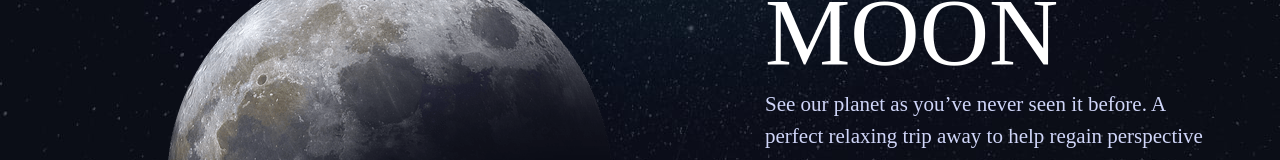
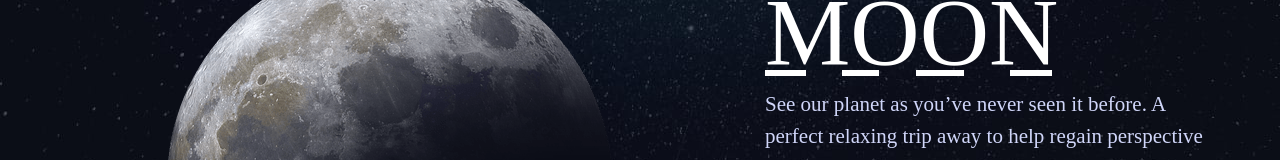
Before and after one commit to oyesolaibrahim/Space-Tourism-Website, a React (Create React App) app: page /destination in a window 1280 px wide. Shown: the part 442-602 px from the top of the page. Built offline with nearby package versions, Linux system fonts and the light colour scheme; a web font is replaced by a local one.

Commit message:
adjustment to the portrait view

```diff
--- a/src/components/Destination-mini-Header/Destination_mini_header.scss
+++ b/src/components/Destination-mini-Header/Destination_mini_header.scss
@@ -13,7 +13,6 @@
     }
     div hr {
         border: 3px solid white;
-        display: none;
         position: absolute;
         top: 64%;
     }
@@ -23,7 +22,9 @@
     }
     div hr.hr-moon {
         width: 41px;
+        display: inline-block;
     }
+
     div p.mars {
         width: 37px;
         height: 19px;
@@ -53,6 +54,14 @@
     }
    }
 
+       .display {
+        display: inline-block;
+    }
+    .no-display {
+        display: none;
+    }
+
+
 @media screen and (max-width:1100px) {
 
     .planet {
--- a/src/components/Destination/Destination.jsx
+++ b/src/components/Destination/Destination.jsx
@@ -15,6 +15,10 @@ const destinationsData = data.destinations
 
 
 const Destination = () => {
+    const [moonBorder, setMoonBorder] = useState(true)
+    const [marsBorder, setMarsBorder] = useState(false)
+    const [europaBorder, setEuropaBorder] = useState(false)
+    const [titanBorder, setTitanBotrder] = useState(false)
     const [image, setImage] = useState(Moon)
     const [name, setName] = useState(destinationsData[0].name)
     const [description, setDescription] = useState(destinationsData[0].description)
@@ -36,6 +40,8 @@ const Destination = () => {
         setDescription(destinationsData[1].description);
         setTravel(destinationsData[1].travel);
         setDistance(destinationsData[1].distance);
+        setMarsBorder(true);
+        setMoonBorder(false);
      }
 
      const europa = () => {
@@ -54,17 +60,20 @@ const Destination = () => {
      }
     const moonMouseOver = () => {
         const moon = document.querySelector(".hr-moon");
-       moon.style.display = "inline-block";
+       moon.classList.add("display");
+       moon.classList.remove("no-display");
     }
 
     const moonMouseLeave = () => {
         const moon = document.querySelector(".hr-moon");
-        moon.style.display = "none";
+        moon.classList.remove("display");
+        moon.classList.add("no-display");
      }
 
      const marsMouseOver = () => {
         const mars = document.querySelector(".hr-mars");
-       mars.style.display = "inline-block";
+        mars.classList.remove("display");
+        mars.classList.add("no-display");
     }
 
     const marsMouseLeave = () => {
@@ -105,19 +114,19 @@ const Destination = () => {
                         <div className="flex planet">
                             <div onClick={moon} className="column">
                                 <p className="moon" onMouseOver={moonMouseOver} onMouseLeave={moonMouseLeave}>Moon</p>
-                                <hr className="hr-moon"></hr>
+                                <hr className="hr-moon display"></hr>
                             </div>
                             <div onClick={mars}>
                                 <p className="mars" onMouseOver={marsMouseOver} onMouseLeave={marsMouseLeave}>Mars</p>
-                                <hr className="hr-mars"></hr>
+                                <hr className="hr-mars display" /*id="mars-display"*/></hr>
                             </div>
                             <div onClick={europa}>
                                 <p className="europa" onMouseOver={europaMouseOver} onMouseLeave={europaMouseLeave}>Europa</p>
-                                <hr className="hr-europa"></hr>
+                                <hr className="hr-europa display"></hr>
                             </div>
                             <div onClick={titan}>
                                 <p className="titan" onMouseOver={titanMouseOver} onMouseLeave={titanMouseLeave}>Titan</p>
-                                <hr className="hr-titan"></hr>
+                                <hr className="hr-titan display"></hr>
                             </div>
                         </div>
                         <div className="specific-planet">
--- a/src/components/Destination/Destination.scss
+++ b/src/components/Destination/Destination.scss
@@ -4,6 +4,18 @@
     display: flex;
     justify-content: space-between;
     align-items: center;
+}
+#moon-display {
+    display: inline-block;
+}
+#mars-display {
+display: inline-block;
+}
+#europa-display {
+    display: inline-block;
+}
+#titan-display {
+    display: inline-block;
 }
 .start {
     justify-content: flex-start;
--- a/src/components/Header/Header.scss
+++ b/src/components/Header/Header.scss
@@ -228,3 +228,25 @@ width: 140px;
         }
     }
 }
+@media screen and (min-width:200px) and (max-height:350px) {
+    header {
+
+        .menu {
+
+        .p-home {
+            margin-top: 100px;
+        }
+        }
+     }
+}
+@media screen and (min-width:200px) and (max-height:300px) {
+    header {
+
+        .menu {
+            height: 100vh;
+        .p-home {
+            margin-top: 50px;
+        }
+        }
+     }
+}
```
